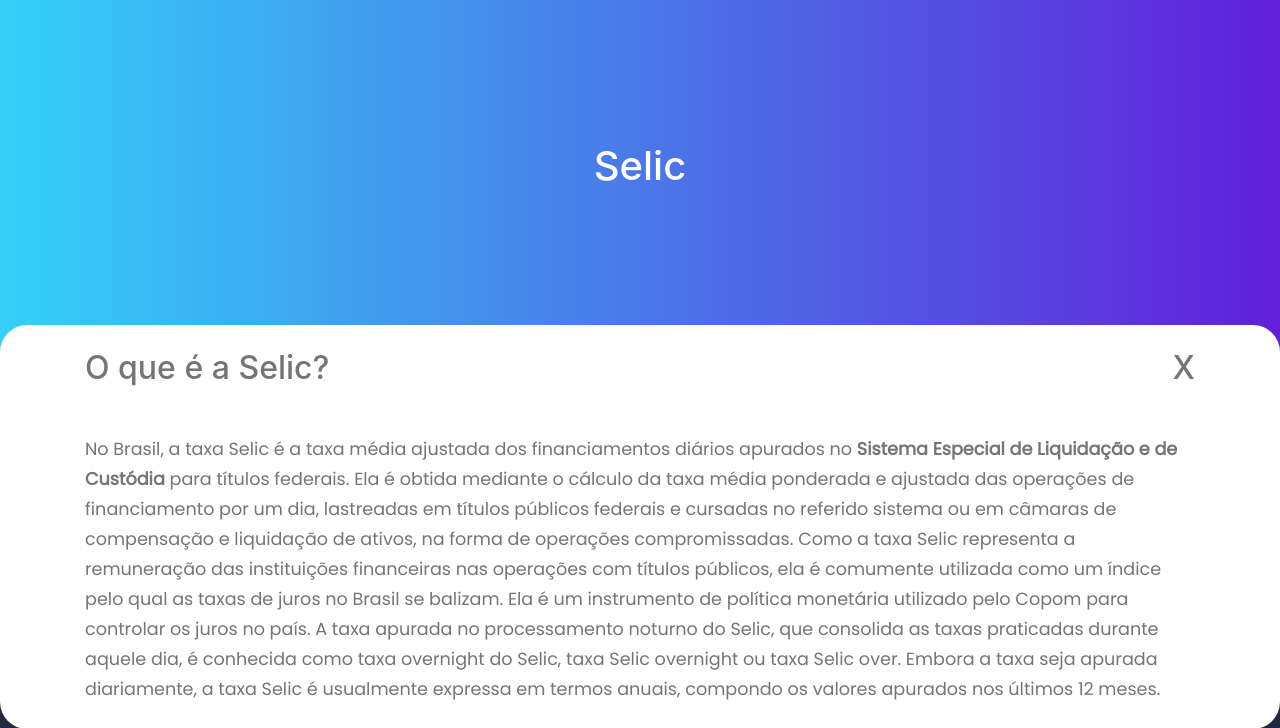
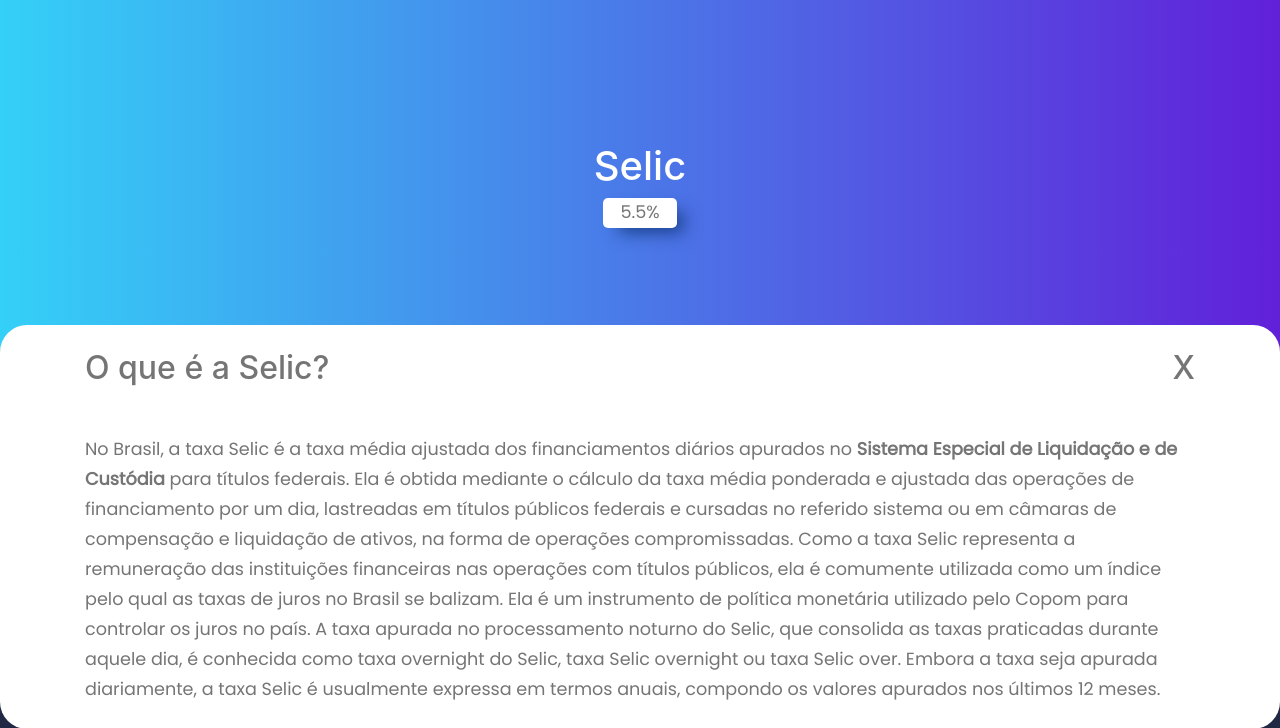
Before and after one commit to wagstalos/Invest8, a PHP site: page /selic.html in a window 1280 px wide. Shown: the top 728 px of the page. Run offline with PHP 8.4, Linux system fonts and the light colour scheme; some libraries are stand-ins or nearby versions.

Commit message:
card tax in  header

```diff
--- a/css/style.css
+++ b/css/style.css
@@ -9,7 +9,7 @@ body,html{
     color:#fff;
     background-color: #202843!important;
 }
-h1,h3,a{
+h1,a{
     color:#fff!important;
 }
 
@@ -394,3 +394,12 @@ input{
     margin-top: -25px;
     /* height: 100vh; */
 }
+
+.card-tax{
+    background-color: white;
+    padding: 0 17px 0 17px;
+    border-radius: 5px;
+    -webkit-box-shadow: 11px 9px 17px -5px rgba(18,55,122,0.91);
+-moz-box-shadow: 11px 9px 17px -5px rgba(18,55,122,0.91);
+box-shadow: 11px 9px 17px -5px rgba(18,55,122,0.91);
+}
--- a/selic.html
+++ b/selic.html
@@ -23,6 +23,9 @@
         <div class="header">
             <div class="d-flex justify-content-center">
                 <h1>Selic</h1>
+            </div>
+            <div class="d-flex justify-content-center ">
+                <p class="card-tax color-gray">5.5%</p>
             </div>
         </div>
     </div>
```
